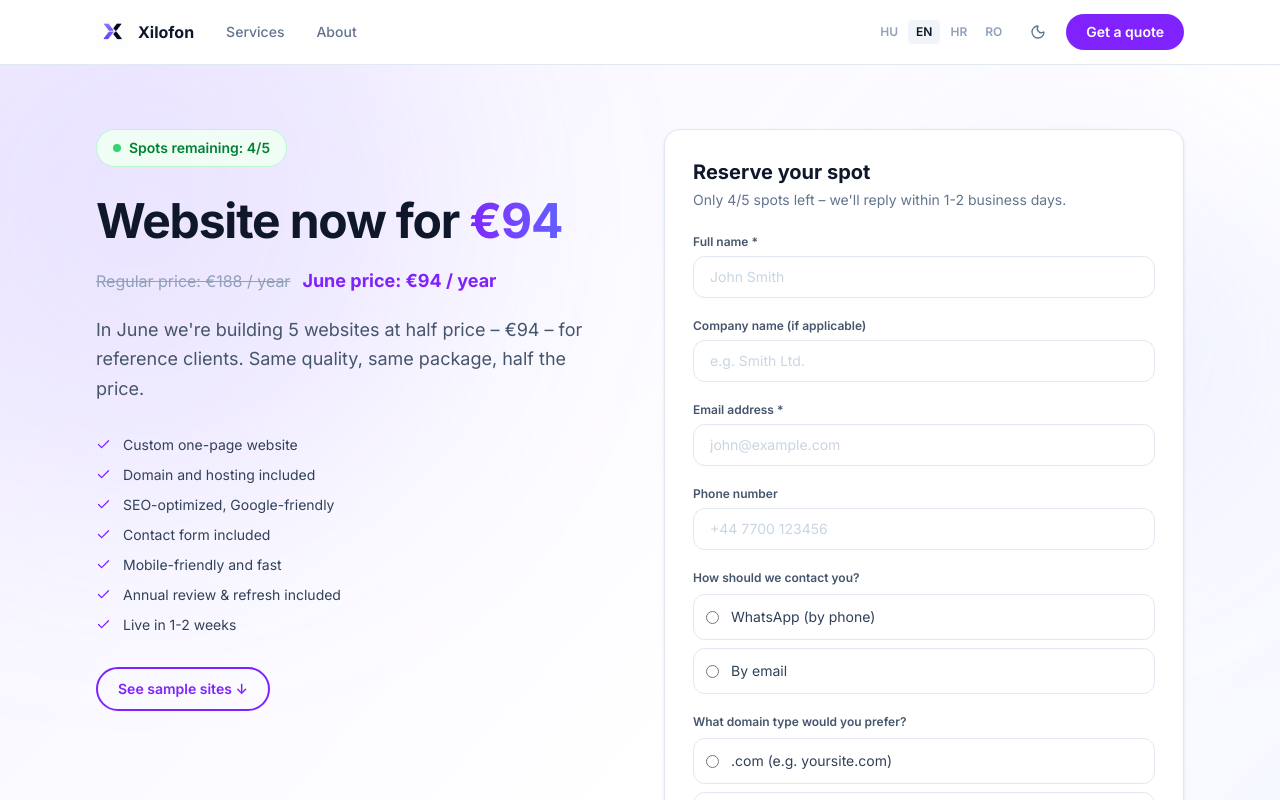
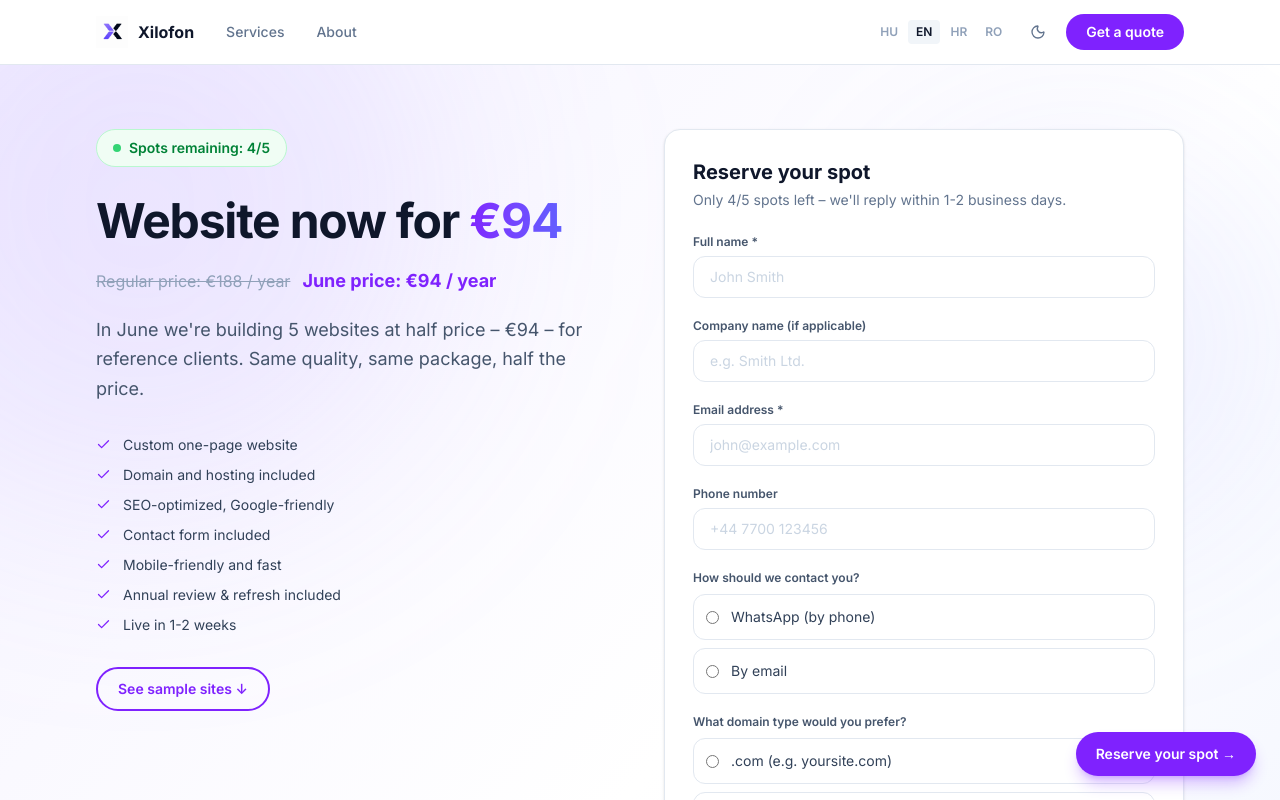
Before and after one commit to Csancus/xilofon.com, a Next.js app: page /en/sorolas in a window 1280 px wide. Shown: the top 800 px of the page. Built offline with nearby package versions, Linux system fonts and the light colour scheme.

Commit message:
feat: add fixed floating CTA button bottom-right on sorolas page
Co-Authored-By: Claude Sonnet 4.6 <noreply@anthropic.com>

```diff
--- a/app/[locale]/sorolas/page.tsx
+++ b/app/[locale]/sorolas/page.tsx
@@ -207,6 +207,14 @@ export default async function SorolasPage({ params }: Props) {
     <div className="min-h-screen bg-white dark:bg-zinc-950 text-slate-900 dark:text-white">
       <Navbar />
 
+      {/* Floating CTA */}
+      <a
+        href="#bottom-form"
+        className="fixed bottom-6 right-6 z-50 inline-flex items-center gap-2 px-5 py-3 rounded-full bg-violet-600 hover:bg-violet-500 text-white font-semibold text-sm shadow-lg shadow-violet-600/30 transition-colors"
+      >
+        {c.formTitle} →
+      </a>
+
       {/* Hero + Form */}
       <div className="relative overflow-hidden bg-gradient-to-br from-violet-50 via-white to-indigo-50 dark:from-zinc-950 dark:via-zinc-900 dark:to-zinc-950">
         <div className="absolute inset-0 pointer-events-none">
@@ -343,7 +351,7 @@ export default async function SorolasPage({ params }: Props) {
       </section>
 
       {/* Repeat form at bottom */}
-      <section className="py-16 px-4 bg-white dark:bg-zinc-950">
+      <section id="bottom-form" className="py-16 px-4 bg-white dark:bg-zinc-950">
         <div className="max-w-lg mx-auto">
           <div className="p-7 rounded-2xl bg-white dark:bg-white/[0.04] border border-slate-200 dark:border-white/[0.08] shadow-sm dark:shadow-none">
             <h2 className="text-xl font-bold text-slate-900 dark:text-white mb-1">{c.formTitle}</h2>
```
